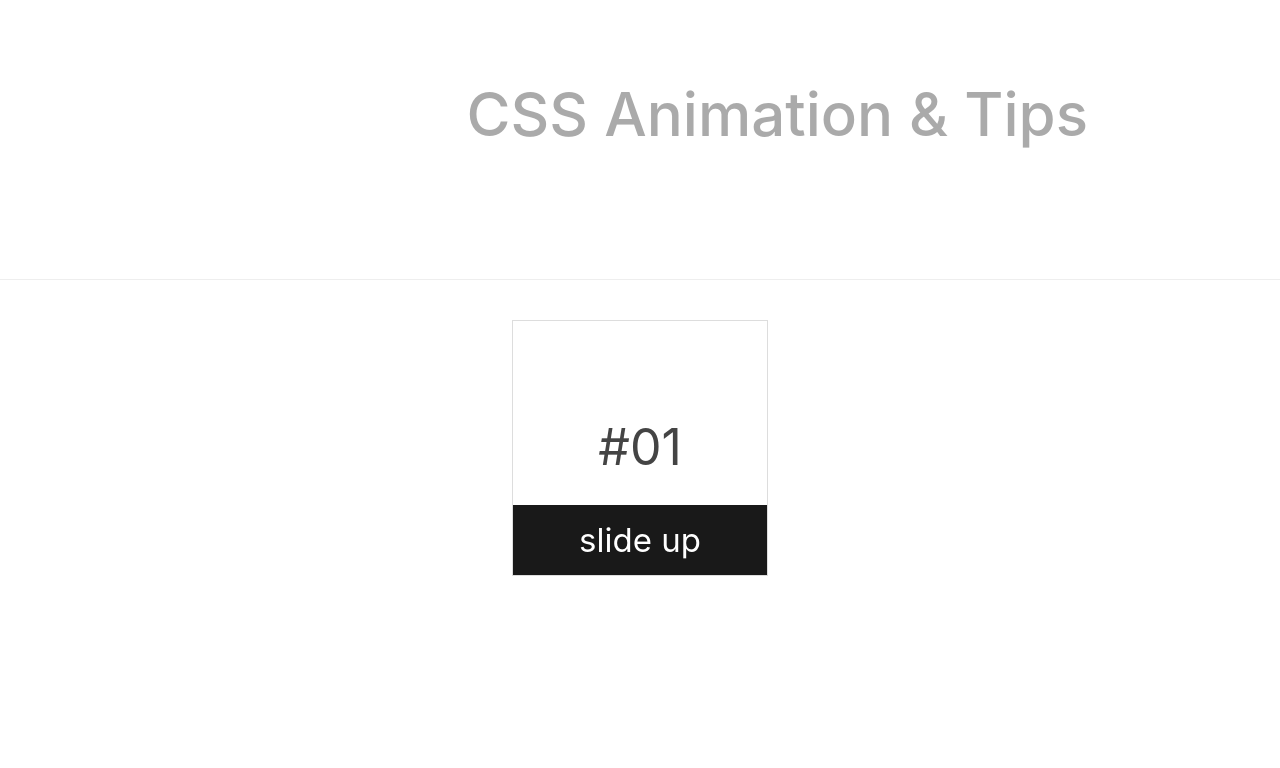
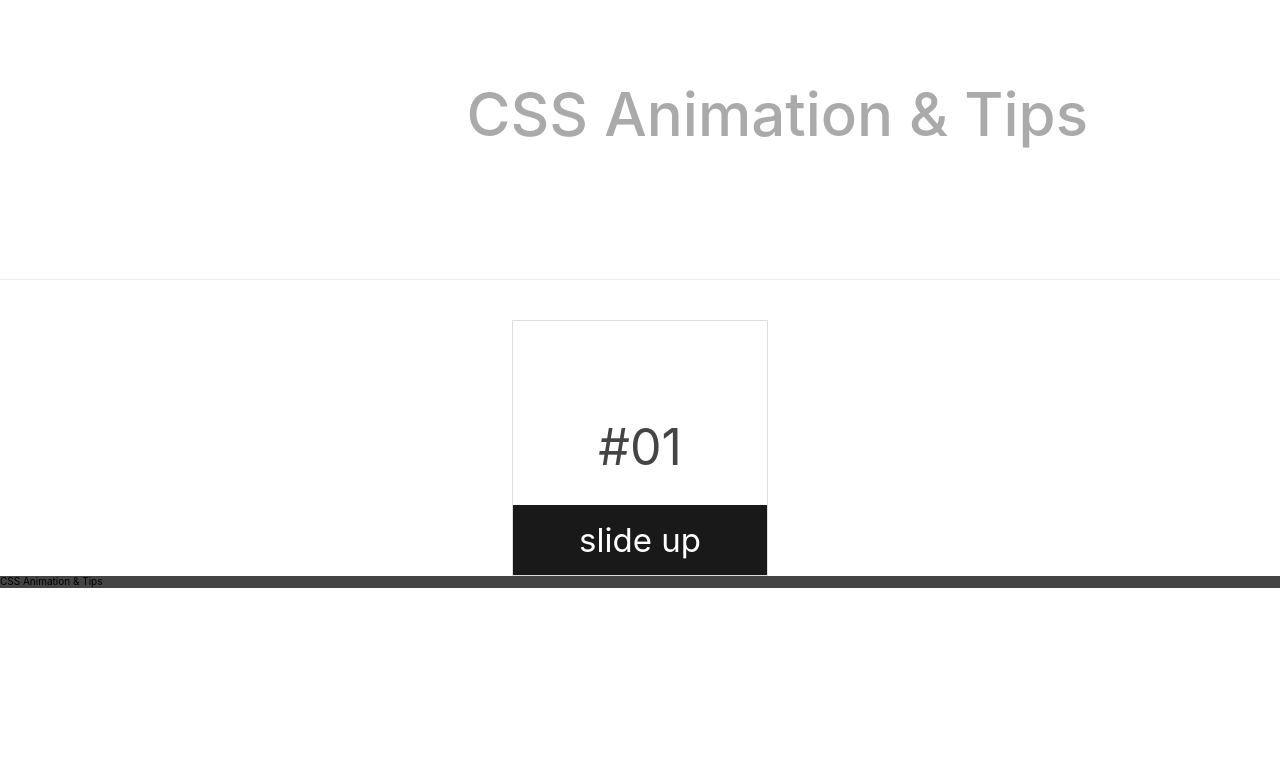
Before and after one commit to kento-yoshidu/CSSAnimation, a Gatsby site: page / in a window 1280 px wide. Built offline with nearby package versions, Linux system fonts and the light colour scheme; Gatsby itself is replaced by a stand-in of ours.

Commit message:
✨ footerコンポーネントの作成

```diff
--- /dev/null
+++ b/src/components/footer.tsx
@@ -0,0 +1,11 @@
+import React from "react"
+
+const Styles = require("../styles/_footer.module.scss")
+
+const Footer = () => (
+  <footer className={Styles.footer}>
+    <h1>CSS Animation & Tips</h1>
+  </footer>
+)
+
+export default Footer
--- a/src/components/layout.tsx
+++ b/src/components/layout.tsx
@@ -2,6 +2,7 @@ import React, { ReactNode } from "react"
 
 import Seo from "./seo"
 import Header from "./header"
+import Footer from "./footer"
 
 interface Props {
   children: ReactNode,
@@ -22,6 +23,8 @@ const Layout: React.VFC<Props> = ({ children, location, pageTitle }) => (
     />
 
     {children}
+
+    <Footer />
   </>
 )
 
--- /dev/null
+++ b/src/styles/_footer.module.scss
@@ -0,0 +1,3 @@
+.footer {
+  background-color: #444;
+}
```
